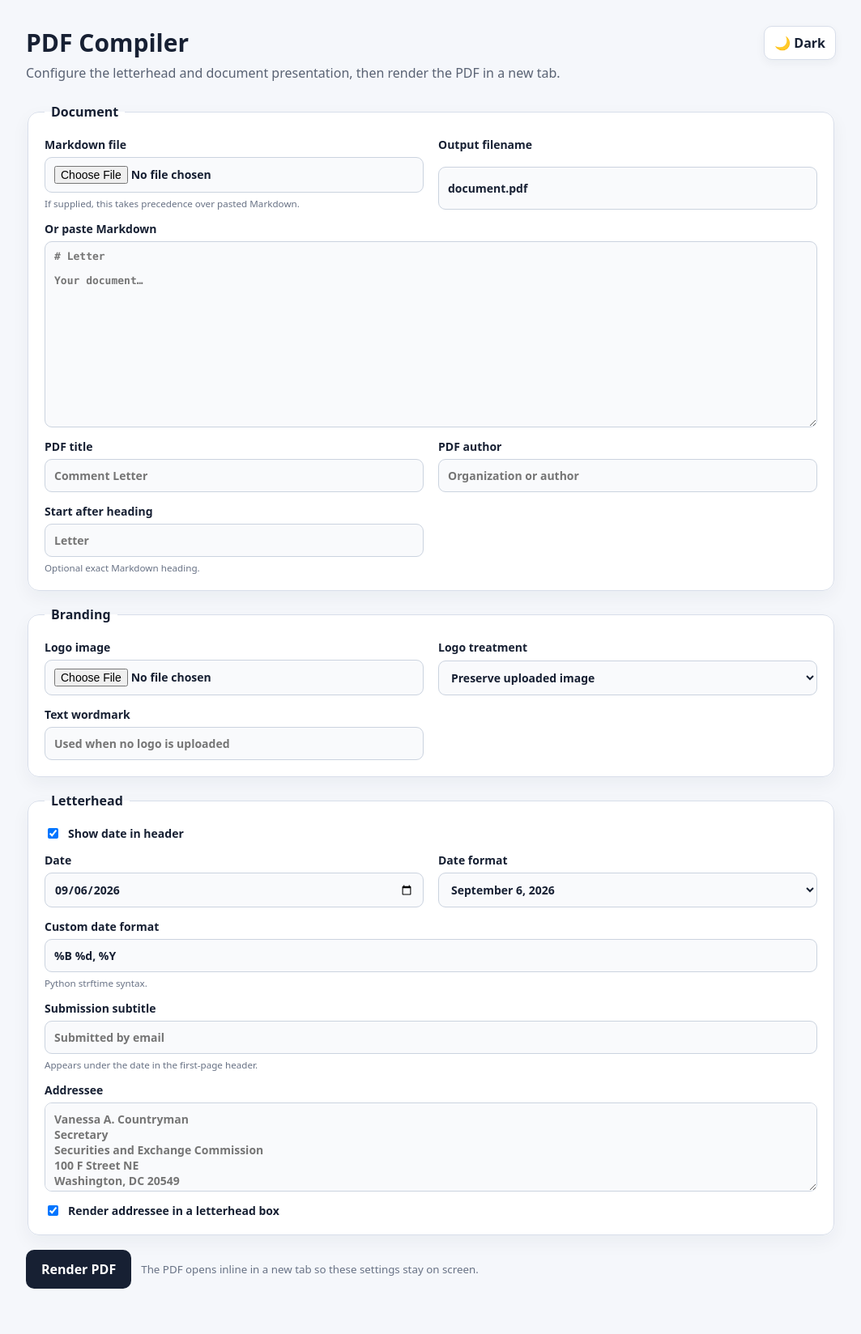
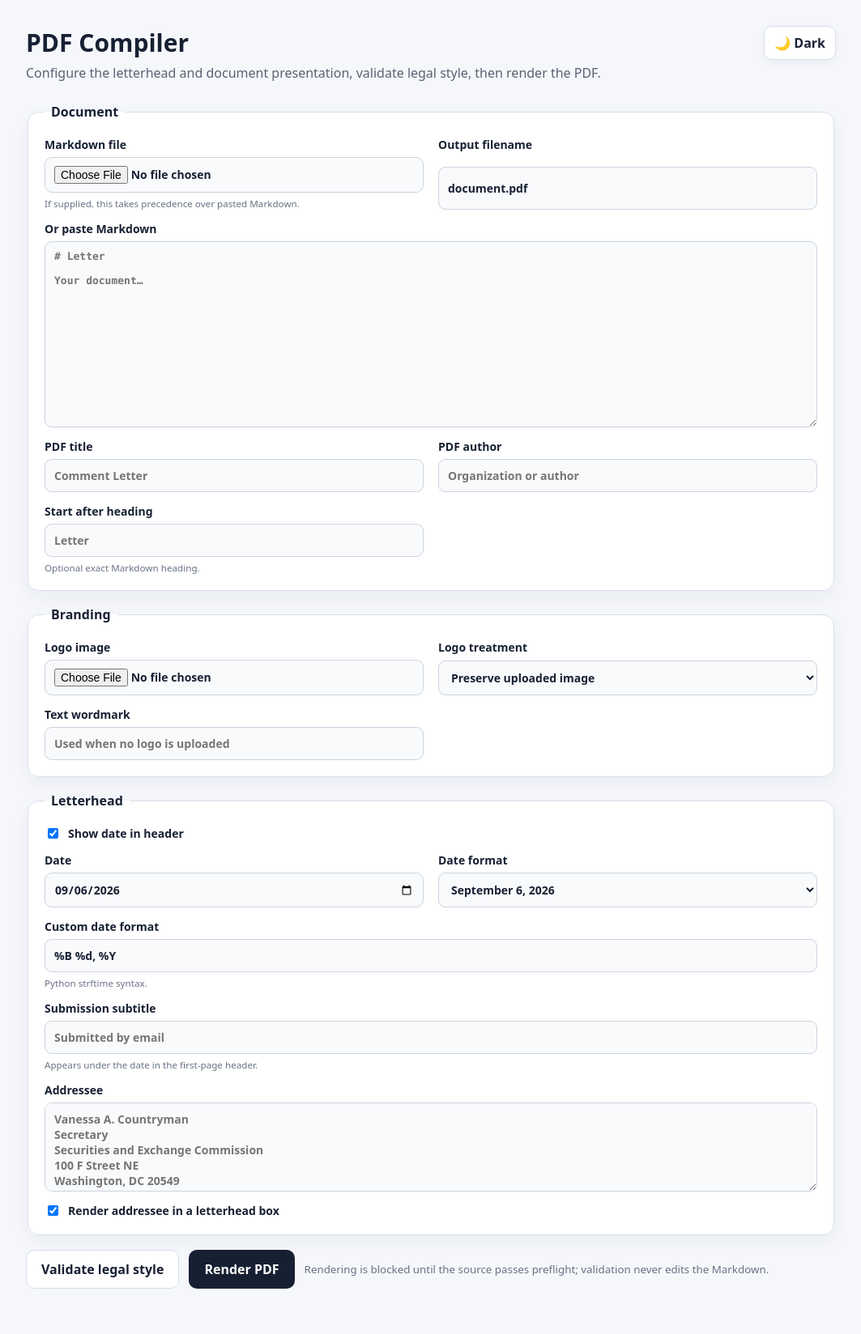
Before and after one commit to JFWooten4/PDF-compiler, a Flask app: page / in a window 1280 px wide. Shown: the whole page at 81% size, without its empty margins (108-1171 px from the left). Run offline with Flask 3, Linux system fonts and the light colour scheme; some libraries are stand-ins or nearby versions.

Commit message:
✅ Add legal-style preflight validation
Adds a read-only Markdown validator that blocks PDF rendering when required legal citation italics are missing. The web app can run preflight separately and reports line/column locations without rewriting the source.

Checks citation signals such as See, supra/infra, available at, and note followed by a number while ignoring fenced and inline code.

Co-authored-by: Codex Web <noreply@openai.com>

```diff
--- a/app.py
+++ b/app.py
@@ -1,4 +1,4 @@
-"""Small local web UI for configuring and rendering PDFs."""
+"""Small web UI for configuring, validating, and rendering PDFs."""
 
 from __future__ import annotations
 
@@ -7,10 +7,11 @@ from io import BytesIO
 from pathlib import Path
 from tempfile import TemporaryDirectory
 
-from flask import Flask, render_template, request, send_file
+from flask import Flask, jsonify, render_template, request, send_file
 from werkzeug.utils import secure_filename
 
 from configured_renderer import DATE_FORMATS, IMAGE_TREATMENTS, ConfiguredPdfRenderer, LetterSettings
+from legal_style_validator import validate_legal_style
 
 app = Flask(__name__)
 app.config["MAX_CONTENT_LENGTH"] = 20 * 1024 * 1024
@@ -18,6 +19,22 @@ app.config["MAX_CONTENT_LENGTH"] = 20 * 1024 * 1024
 
 def truthy(name: str) -> bool:
     return request.form.get(name) in {"1", "true", "on", "yes"}
+
+
+def submitted_markdown() -> tuple[str | None, str | None]:
+    source_upload = request.files.get("source")
+    markdown = request.form.get("markdown", "")
+    if source_upload and source_upload.filename:
+        try:
+            text = source_upload.read().decode("utf-8-sig")
+        except UnicodeDecodeError:
+            return None, "Markdown uploads must be UTF-8 text."
+        finally:
+            source_upload.stream.seek(0)
+        return text, None
+    if markdown.strip():
+        return markdown, None
+    return None, "Upload a Markdown file or paste Markdown text."
 
 
 @app.get("/")
@@ -30,22 +47,49 @@ def index():
     )
 
 
+@app.post("/validate")
+def validate_markdown():
+    markdown, error = submitted_markdown()
+    if error:
+        return jsonify({"valid": False, "error": error, "issues": []}), 400
+
+    issues = validate_legal_style(markdown or "")
+    return jsonify(
+        {
+            "valid": not issues,
+            "issues": [issue.as_dict() for issue in issues],
+        }
+    )
+
+
 @app.post("/render")
 def render_pdf():
+    markdown, error = submitted_markdown()
+    if error:
+        return jsonify({"error": error}), 400
+
+    issues = validate_legal_style(markdown or "")
+    if issues:
+        return (
+            jsonify(
+                {
+                    "error": "Legal-style preflight failed. The source was not modified and no PDF was generated.",
+                    "issues": [issue.as_dict() for issue in issues],
+                }
+            ),
+            422,
+        )
+
     source_upload = request.files.get("source")
-    markdown = request.form.get("markdown", "")
-    if not (source_upload and source_upload.filename) and not markdown.strip():
-        return "Upload a Markdown file or paste Markdown text.", 400
-
     with TemporaryDirectory(prefix="pdf-compiler-") as temp:
         root = Path(temp)
         if source_upload and source_upload.filename:
             source_name = secure_filename(source_upload.filename) or "document.md"
             source = root / source_name
-            source_upload.save(source)
+            source.write_text(markdown or "", encoding="utf-8")
         else:
             source = root / "document.md"
-            source.write_text(markdown, encoding="utf-8")
+            source.write_text(markdown or "", encoding="utf-8")
 
         logo = None
         logo_upload = request.files.get("logo")
--- a/templates/index.html
+++ b/templates/index.html
@@ -27,6 +27,10 @@
       --button-text: #ffffff;
       --shadow: rgba(28, 39, 61, .05);
       --focus: #6579a8;
+      --success: #17663a;
+      --success-bg: #edf8f1;
+      --error: #a52a2a;
+      --error-bg: #fff1f1;
     }
     :root[data-theme="dark"] {
       color-scheme: dark;
@@ -42,6 +46,10 @@
       --button-text: #0d1117;
       --shadow: rgba(0, 0, 0, .28);
       --focus: #8aa4dc;
+      --success: #7ee2a8;
+      --success-bg: #10261a;
+      --error: #ff9b9b;
+      --error-bg: #301515;
     }
     * { box-sizing: border-box; }
     html { background: var(--bg); }
@@ -64,10 +72,18 @@
     .check { display: flex; align-items: center; gap: 9px; font-weight: 600; }
     .check input { width: auto; }
     .preview { display: none; max-width: 230px; max-height: 90px; object-fit: contain; border: 1px dashed var(--control-border); border-radius: 8px; padding: 7px; background: var(--surface-subtle); }
-    .actions { display: flex; align-items: center; gap: 12px; }
+    .actions { display: flex; align-items: center; gap: 12px; flex-wrap: wrap; }
     button { border: 1px solid transparent; border-radius: 10px; padding: 12px 18px; background: var(--button-bg); color: var(--button-text); font: inherit; font-weight: 700; cursor: pointer; }
     button:hover { opacity: .9; }
+    .secondary { border-color: var(--border); background: var(--surface); color: var(--text); }
     .theme-toggle { flex: 0 0 auto; padding: 9px 12px; border-color: var(--border); background: var(--surface); color: var(--text); box-shadow: 0 4px 12px var(--shadow); }
+    .validation { display: none; border: 1px solid var(--border); border-radius: 12px; padding: 14px 16px; background: var(--surface); }
+    .validation.pass { display: block; color: var(--success); background: var(--success-bg); }
+    .validation.fail { display: block; color: var(--error); background: var(--error-bg); }
+    .validation strong { display: block; margin-bottom: 6px; }
+    .validation ul { margin: 8px 0 0 20px; padding: 0; }
+    .validation li { margin: 6px 0; }
+    .validation code { color: inherit; }
     @media (max-width: 720px) {
       .grid { grid-template-columns: 1fr; }
       .full { grid-column: auto; }
@@ -80,12 +96,12 @@
   <div class="topbar">
     <div>
       <h1>PDF Compiler</h1>
-      <p class="intro">Configure the letterhead and document presentation, then render the PDF in a new tab.</p>
+      <p class="intro">Configure the letterhead and document presentation, validate legal style, then render the PDF.</p>
     </div>
     <button id="theme-toggle" class="theme-toggle" type="button" aria-label="Toggle color theme"></button>
   </div>
 
-  <form action="/render" method="post" enctype="multipart/form-data" target="_blank">
+  <form id="compiler-form" action="/render" method="post" enctype="multipart/form-data" target="_blank">
     <fieldset>
       <legend>Document</legend>
       <div class="grid">
@@ -163,9 +179,12 @@
       </div>
     </fieldset>
 
+    <div id="validation-result" class="validation" role="status" aria-live="polite"></div>
+
     <div class="actions">
-      <button type="submit">Render PDF</button>
-      <small>The PDF opens inline in a new tab so these settings stay on screen.</small>
+      <button id="validate-button" class="secondary" type="button">Validate legal style</button>
+      <button id="render-button" type="button">Render PDF</button>
+      <small>Rendering is blocked until the source passes preflight; validation never edits the Markdown.</small>
     </div>
   </form>
 </main>
@@ -201,6 +220,63 @@
     preview.src = URL.createObjectURL(file);
     preview.style.display = 'block';
   });
+
+  const form = document.getElementById('compiler-form');
+  const validationResult = document.getElementById('validation-result');
+  const validateButton = document.getElementById('validate-button');
+  const renderButton = document.getElementById('render-button');
+
+  function showValidation(result) {
+    validationResult.className = 'validation';
+    validationResult.replaceChildren();
+
+    const heading = document.createElement('strong');
+    if (result.error) {
+      validationResult.classList.add('fail');
+      heading.textContent = 'Preflight could not run';
+      validationResult.append(heading, document.createTextNode(result.error));
+      return false;
+    }
+    if (result.valid) {
+      validationResult.classList.add('pass');
+      heading.textContent = 'Preflight passed';
+      validationResult.append(heading, document.createTextNode('No required legal-style italics are missing.'));
+      return true;
+    }
+
+    validationResult.classList.add('fail');
+    heading.textContent = `Preflight found ${result.issues.length} issue${result.issues.length === 1 ? '' : 's'}`;
+    const list = document.createElement('ul');
+    for (const issue of result.issues) {
+      const item = document.createElement('li');
+      const location = document.createElement('code');
+      location.textContent = `line ${issue.line}, column ${issue.column}`;
+      item.append(location, document.createTextNode(` — ${issue.message}`));
+      list.append(item);
+    }
+    validationResult.append(heading, list);
+    return false;
+  }
+
+  async function runValidation() {
+    validateButton.disabled = true;
+    renderButton.disabled = true;
+    try {
+      const response = await fetch('/validate', { method: 'POST', body: new FormData(form) });
+      const result = await response.json();
+      return showValidation(result);
+    } catch (error) {
+      return showValidation({ error: `Validation request failed: ${error.message}` });
+    } finally {
+      validateButton.disabled = false;
+      renderButton.disabled = false;
+    }
+  }
+
+  validateButton.addEventListener('click', runValidation);
+  renderButton.addEventListener('click', async () => {
+    if (await runValidation()) form.submit();
+  });
 </script>
 </body>
 </html>
```
Also changed, not shown: legal_style_validator.py (added, +106 -0 lines), tests/test_legal_style_validator.py (added, +44 -0 lines).
